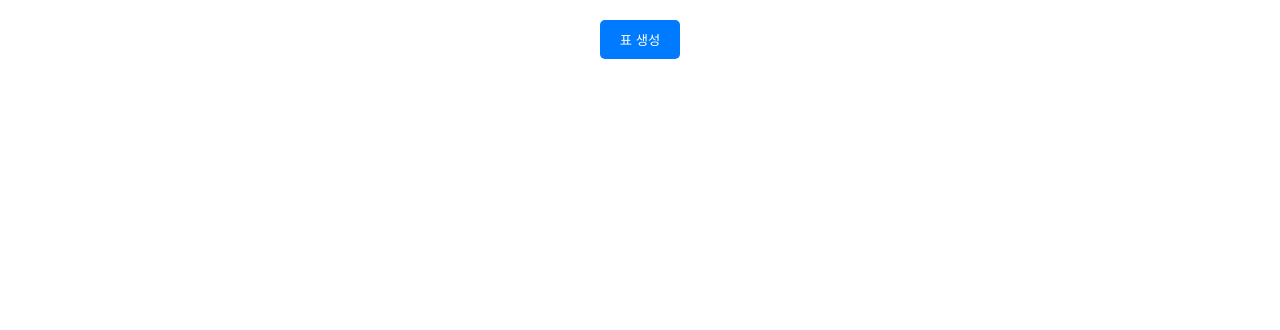
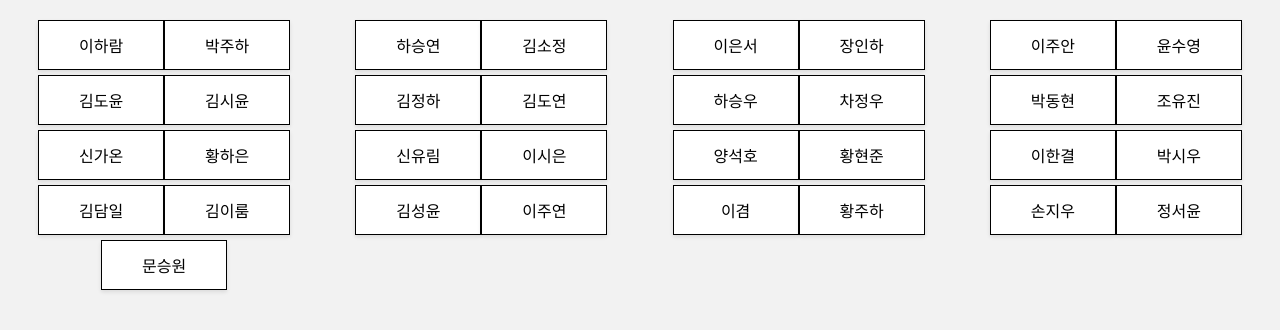
Before and after one commit to hwanghj09/hwanghj09.github.io, a plain HTML site: page 자리바꾸기.html in a window 1280 px wide. Drawn offline with Linux system fonts and the light colour scheme.

Commit message:
Update 자리바꾸기.html

```diff
--- a/자리바꾸기.html
+++ b/자리바꾸기.html
@@ -3,48 +3,45 @@
 <head>
     <meta charset="UTF-8">
     <meta name="viewport" content="width=device-width, initial-scale=1.0">
-    <title>랜덤 이름 표 생성</title>
+    <title>랜덤 이름 생성</title>
     <style>
-        table {
-            border-collapse: collapse;
-            margin: 20px auto; /* 가운데 정렬 */
-            width: 40%; /* 표의 너비를 더 크게 조절하세요. */
+        body {
+            font-family: Arial, sans-serif;
+            background-color: #f2f2f2;
         }
 
-        th, td {
-            border: 1px solid #000;
-            padding: 12px; /* 셀 내용의 패딩을 더 크게 조절하세요. */
+        #nameContainer {
+            margin: 20px auto;
             text-align: center;
+            display: grid;
+            grid-template-columns: repeat(4, 1fr);
+            grid-gap: 5px;
+            justify-items: center;
         }
 
-        th:hover, td:hover {
-            transform: scale(1.1); /* 마우스를 올렸을 때 확대 효과 적용 */
-            transition: transform 0.2s ease-in-out; /* 부드러운 전환 효과 */
+        .name-group {
+            display: flex;
+            justify-content: center;
+            cursor: pointer;
         }
 
-        #generateButton {
-            padding: 10px 20px;
-            background-color: #007bff;
-            color: #fff;
-            border: none;
-            cursor: pointer;
-            border-radius: 5px;
-            margin: 20px auto;
-            display: block;
+        .name {
+            border: 1px solid #000;
+            padding: 12px;
             transition: transform 0.2s ease-in-out;
+            background-color: #fff;
+            box-shadow: 0 2px 4px rgba(0, 0, 0, 0.1);
+            width: 100px;
         }
 
-        #generateButton:hover {
-            background-color: #0056b3;
-            transform: scale(1.1);
+        .selected {
+            background-color: yellow;
         }
     </style>
 </head>
 <body>
-    <button id="generateButton" onclick="generateRandomTable()">표 생성</button>
-
-    <div id="tableContainer">
-        <!-- 표가 생성될 공간 -->
+    <div id="nameContainer">
+        <!-- 이름이 생성될 공간 -->
     </div>
 
     <script>
@@ -52,7 +49,7 @@
             "신가온", "김성윤", "김소정", "김시윤", "김담일", "김도연", "김도윤", "문승원", "박동현",
             "박시우", "손지우", "신유림", "양석호", "윤수영", "이겸", "이시은", "이은서", "이주연", "이하람",
             "정서윤", "조유진", "이주안", "황주하", "차정우", "하승연", "이한결", "박주하", "황하은",
-            "김정하", "황현준", "김이룸", "장인하", "박시우"
+            "김정하", "황현준", "김이룸", "장인하", "하승우"
         ];
 
         function shuffleArray(array) {
@@ -62,33 +59,64 @@
             }
         }
 
-        function generateRandomTable() {
+        function generateRandomNames() {
             const shuffledNames = [...names];
             shuffleArray(shuffledNames);
 
-            const tableContainer = document.getElementById('tableContainer');
-            tableContainer.innerHTML = ''; // 기존 표 제거
+            const nameContainer = document.getElementById('nameContainer');
+            nameContainer.innerHTML = ''; // 기존 이름 제거
 
-            const table = document.createElement('table');
-            const numRows = 5; // 행
-            const numCols = 8; // 열
-            let currentIndex = 0;
+            for (let i = 0; i < shuffledNames.length; i += 2) {
+                const nameGroup = document.createElement('div');
+                nameGroup.className = 'name-group';
 
-            for (let row = 0; row < numRows; row++) {
-                const tr = document.createElement('tr');
-                for (let col = 0; col < numCols; col++) {
-                    const td = document.createElement('td');
-                    if (currentIndex < shuffledNames.length) {
-                        td.textContent = shuffledNames[currentIndex];
-                        currentIndex++;
+                const div1 = document.createElement('div');
+                div1.className = 'name';
+                div1.textContent = shuffledNames[i];
+                nameGroup.appendChild(div1);
+
+                if (i + 1 < shuffledNames.length) {
+                    const div2 = document.createElement('div');
+                    div2.className = 'name';
+                    div2.textContent = shuffledNames[i + 1];
+                    nameGroup.appendChild(div2);
+                }
+
+                nameContainer.appendChild(nameGroup);
+            }
+        }
+
+        function swapElements(element1, element2) {
+            const parent = element1.parentNode;
+            const sibling = element1.nextSibling === element2 ? element1 : element1.nextSibling;
+
+            element2.parentNode.insertBefore(element1, element2);
+            parent.insertBefore(element2, sibling);
+        }
+
+        document.addEventListener('DOMContentLoaded', function() {
+            generateRandomNames();
+
+            const names = document.querySelectorAll('.name');
+            names.forEach(function(name) {
+                name.addEventListener('click', function() {
+                    const selected = document.querySelector('.selected');
+                    if (selected) {
+                        swapElements(selected, name);
+                        selected.classList.remove('selected');
+                    } else {
+                        name.classList.add('selected');
                     }
-                    tr.appendChild(td);
+                });
+            });
+
+            const nameContainer = document.getElementById('nameContainer');
+            nameContainer.addEventListener('transitionend', function(event) {
+                if (event.propertyName === 'transform') {
+                    event.target.classList.remove('selected');
                 }
-                table.appendChild(tr);
-            }
-
-            tableContainer.appendChild(table);
-        }
+            });
+        });
     </script>
 </body>
 </html>
```
